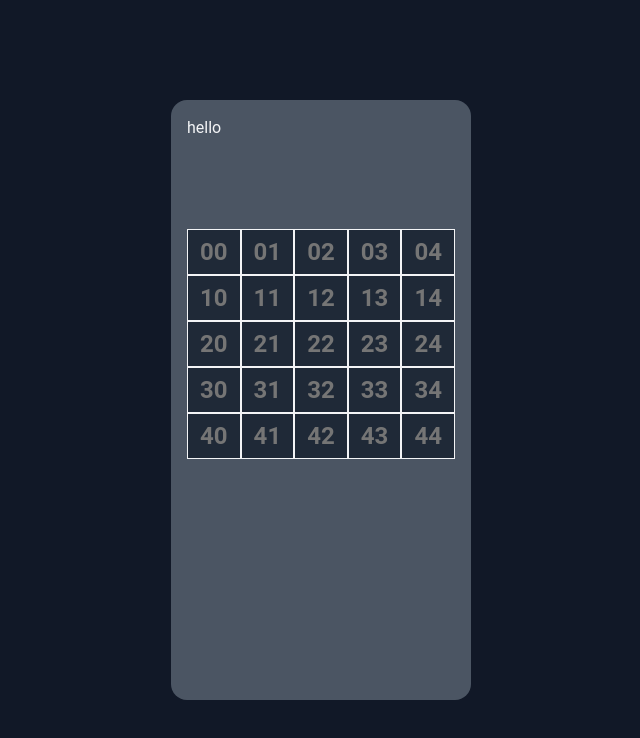
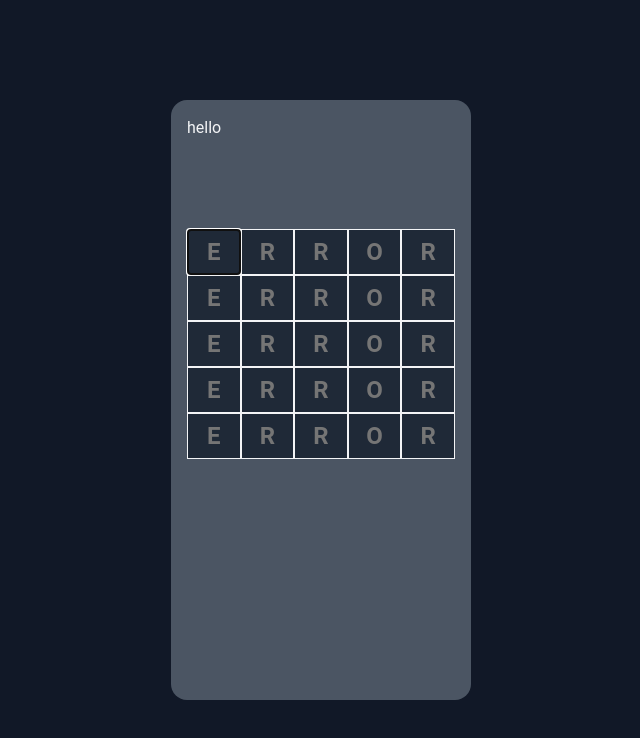
Before and after one commit to PiojoSistematico/react-wordle, a React (Vite) app: page / in a window 1280 px wide. Shown: the top 738 px of the page, without its empty margins (319-959 px from the left). Built offline with nearby package versions, Linux system fonts and the light colour scheme; no server answers.

Commit message:
simplified refs

```diff
--- a/src/components/Board.tsx
+++ b/src/components/Board.tsx
@@ -5,7 +5,7 @@ type BoardProps = {
   wordArray: any[];
   attempts: number;
   handleOnChange: (event: React.ChangeEvent<HTMLInputElement>) => void;
-  inputRef: any;
+  refs: any;
 };
 
 const Board: React.FunctionComponent<BoardProps> = ({
@@ -13,7 +13,7 @@ const Board: React.FunctionComponent<BoardProps> = ({
   attempts,
   handleOnChange,
   wordArray,
-  inputRef,
+  refs,
 }) => {
   return (
     <section className="board-section">
@@ -25,7 +25,7 @@ const Board: React.FunctionComponent<BoardProps> = ({
           wordArray={wordArray[index]}
           attempts={attempts}
           handleOnChange={handleOnChange}
-          inputRef={inputRef}
+          refs={refs}
         ></Word>
       ))}
       {/* <Word
--- a/src/components/Game.tsx
+++ b/src/components/Game.tsx
@@ -1,6 +1,7 @@
 import { useState, useEffect, useRef } from "react";
 import Word from "./Word";
 import Board from "./Board";
+import calculateNextElemnt from "../helpers/calculateNextElement";
 
 /* import wordList from "../wordsapi_sample.json"; */
 
@@ -15,30 +16,12 @@ const Game = () => {
   );
   const [attempts, setAttempts] = useState(0);
 
-  /* const inputRef = Array(maxAttempts)
-    .fill(undefined)
-    .map(() => Array(wordLength).fill(useRef())); */
-
-  // Create a matrix of refs using useRef
-  const inputRef = useRef<React.RefObject<HTMLInputElement>[][] | null>(null);
-
-  // Initialize the matrix of refs
-  useEffect(() => {
-    inputRef.current = Array.from(Array(maxAttempts), () =>
-      Array(wordLength).fill(null)
-    );
-  }, [maxAttempts, wordLength]);
+  // Create object to hold the refs for each input
+  const refs = useRef({});
 
   // Focus the first input element
   useEffect(() => {
-    if (
-      inputRef.current &&
-      inputRef.current[0] &&
-      inputRef.current[0][0] &&
-      inputRef.current[0][0].current
-    ) {
-      inputRef.current[0][0].current.focus();
-    }
+    refs.current["00"].focus();
   }, []);
 
   useEffect(() => {
@@ -54,9 +37,6 @@ const Game = () => {
     console.log(event.target.name); */
 
     console.log(event.target.name);
-
-    /* if the square has been selected do nothing */
-    /* if (keyboardArray[index]) return; */
 
     /* create a copy of the array to modify */
     let newWordArray = wordArray.slice();
@@ -74,6 +54,9 @@ const Game = () => {
     }
 
     setWordArray(newWordArray);
+
+    //Moving the focus to the next input
+    refs.current[calculateNextElemnt(5, event.target.name)].focus();
   }
 
   /* refresh page for a new game */
@@ -89,7 +72,7 @@ const Game = () => {
         wordArray={wordArray}
         attempts={attempts}
         handleOnChange={handleOnChange}
-        inputRef={inputRef}
+        refs={refs}
       ></Board>
     </main>
   );
--- a/src/components/Square.tsx
+++ b/src/components/Square.tsx
@@ -6,7 +6,7 @@ type SquareProps = {
   letter: string;
   attempts: number;
   handleOnChange: (event: React.ChangeEvent<HTMLInputElement>) => void;
-  inputRef: any;
+  refs: any;
 };
 
 const Square: React.FunctionComponent<SquareProps> = ({
@@ -17,10 +17,10 @@ const Square: React.FunctionComponent<SquareProps> = ({
   letter,
   attempts,
   handleOnChange,
-  inputRef,
+  refs,
 }) => {
   /* console.log(level, column); */
-  return inputRef.current ? (
+  return refs.current ? (
     <>
       <input
         className={
@@ -32,10 +32,10 @@ const Square: React.FunctionComponent<SquareProps> = ({
         }
         type="text"
         name={`${level}${column}`}
-        placeholder={`${level}${column}`}
+        placeholder={letter}
         maxLength={1}
         onChange={handleOnChange}
-        ref={(elem) => (inputRef.current[level][column] = elem)}
+        ref={(el) => (refs.current[`${level}${column}`] = el)}
       />
     </>
   ) : null;
--- a/src/components/Word.tsx
+++ b/src/components/Word.tsx
@@ -7,7 +7,7 @@ type WordProps = {
   attempts: number;
   handleOnChange: (event: React.ChangeEvent<HTMLInputElement>) => void;
   /* inputRef: React.RefObject<HTMLInputElement>[][]; */
-  inputRef: any;
+  refs: any;
 };
 
 const Word: React.FunctionComponent<WordProps> = ({
@@ -16,7 +16,7 @@ const Word: React.FunctionComponent<WordProps> = ({
   attempts,
   handleOnChange,
   wordArray,
-  inputRef,
+  refs,
 }) => {
   return (
     <section className="word-section">
@@ -30,7 +30,7 @@ const Word: React.FunctionComponent<WordProps> = ({
           letter={letter}
           attempts={attempts}
           handleOnChange={handleOnChange}
-          inputRef={inputRef}
+          refs={refs}
         ></Square>
       ))}
     </section>
--- /dev/null
+++ b/src/helpers/calculateNextElement.ts
@@ -0,0 +1,11 @@
+export default function calculateNextElemnt(
+  length: number,
+  str: string
+): string {
+  const digits = str.split("");
+
+  console.log(digits[0], digits[1]);
+  return length - 1 == Number(digits[1])
+    ? `${Number(digits[0]) + 1}0`
+    : `${digits[0]}${Number(digits[1]) + 1}`;
+}
```
